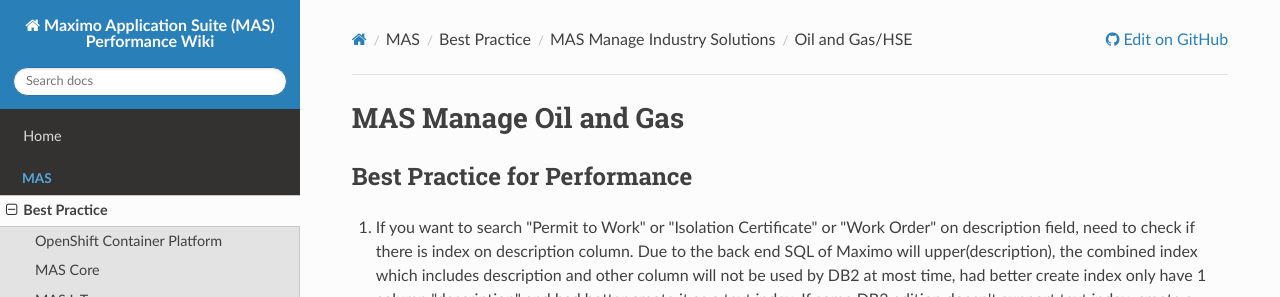
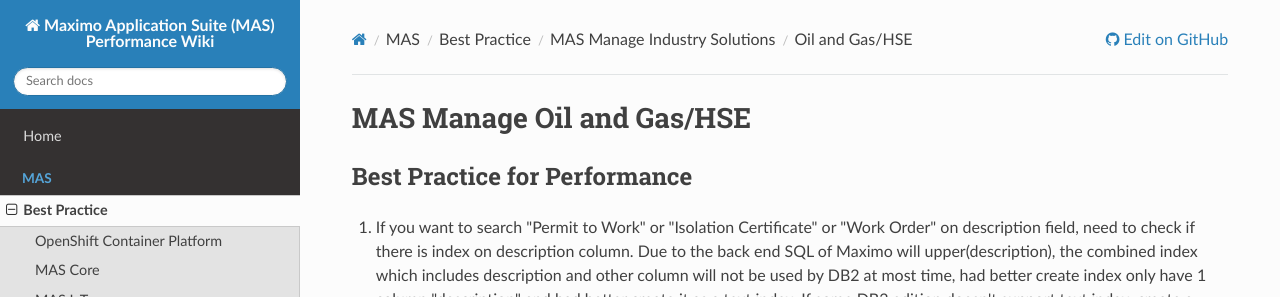
Before and after one commit to ibm-mas/mas-performance, an MkDocs documentation site: the page built from docs/mas/manage-industry-solutions/ong-hse/bestpractice.md, in a window 1280 px wide and 1309 px high. Shown: the top 297 px of the window. Built offline with MkDocs 1.6.1, drawn with Linux system fonts in a browser that asks for light colours; nearby versions of some CDN libraries.

Commit message:
[patch] add hse in the title of ong best practice

```diff
--- a/docs/mas/manage-industry-solutions/ong-hse/bestpractice.md
+++ b/docs/mas/manage-industry-solutions/ong-hse/bestpractice.md
@@ -1,4 +1,4 @@
-# MAS Manage Oil and Gas
+# MAS Manage Oil and Gas/HSE
 
 ## Best Practice for Performance
 
```
